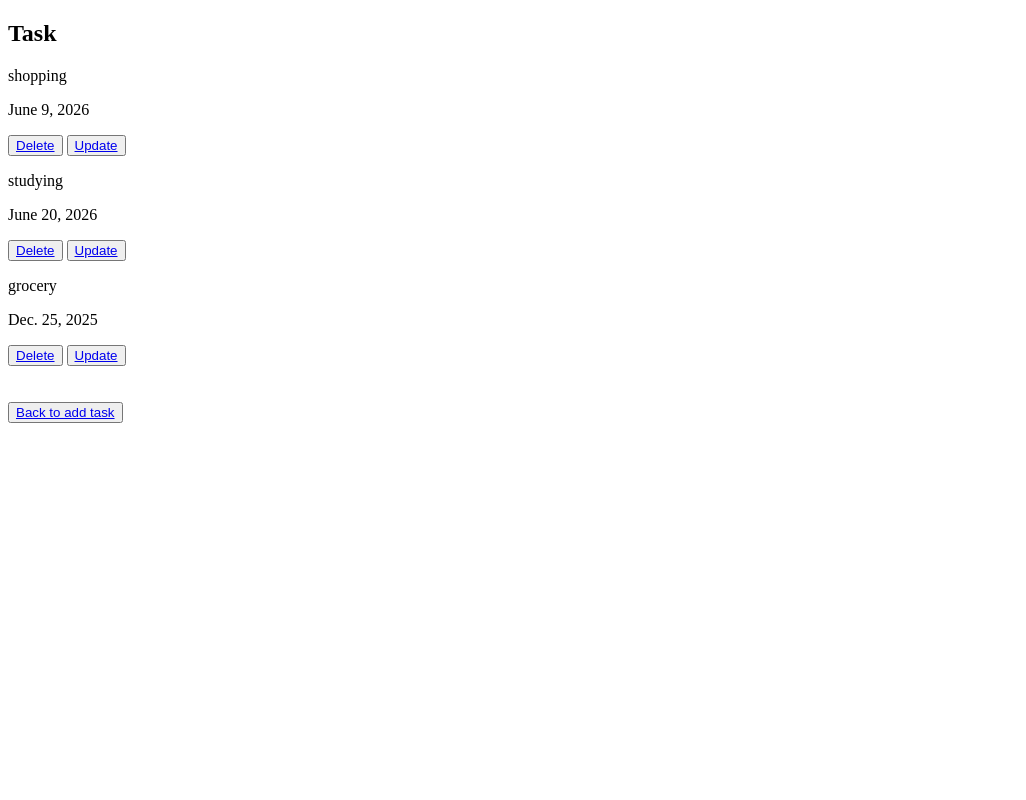
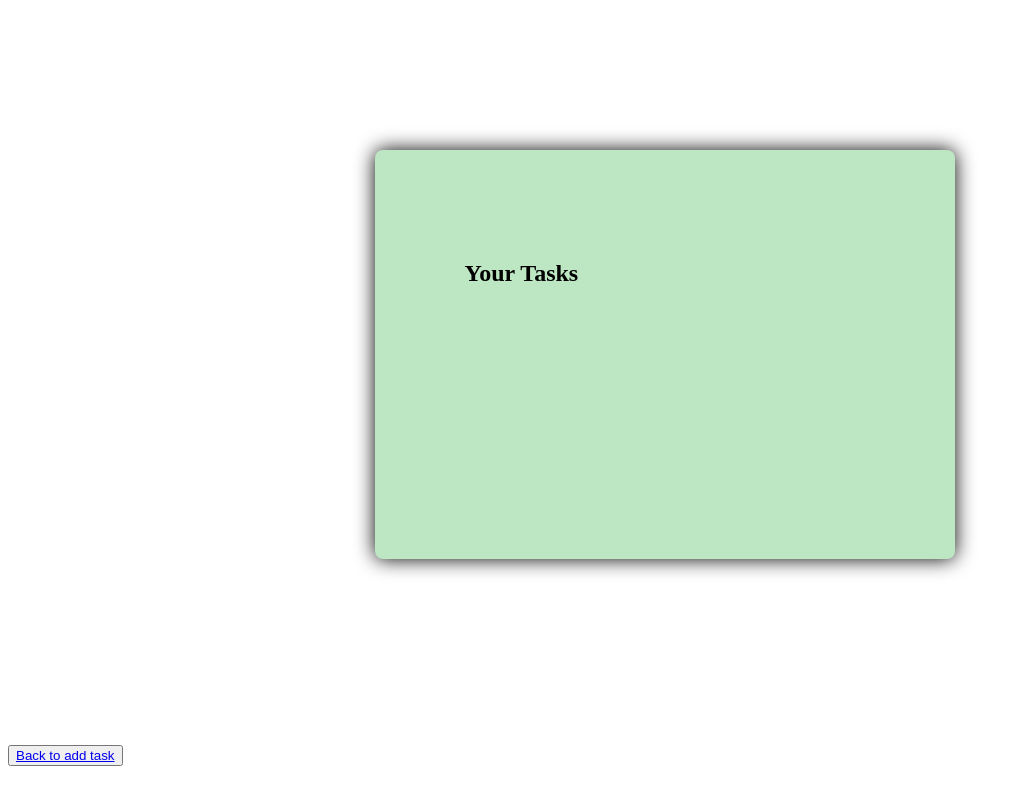
Before and after one commit to sandraroselyn/to-do-List, a Django app: page /task_list/ in a window 1280 px wide. Shown: the whole page, without its empty margins (0-1026 px from the left). Run offline with Django 5.2, Linux system fonts and the light colour scheme; data comes from the database, SQL or seed files in the repository; both versions use the stored data as it was after the commit.

Commit message:
style updation

```diff
--- a/project/templates/task_list.html
+++ b/project/templates/task_list.html
@@ -4,24 +4,33 @@
     <meta charset="UTF-8">
     <meta name="viewport" content="width=device-width, initial-scale=1.0">
     <title>Document</title>
+    <style>
+        .cont{
+            padding: 90px;
+           box-sizing: content-box;
+            box-shadow: 0 0 20px;
+            margin: 150px;
+            width: 400px;
+            margin-left: 29%;
+            border-radius: 8px;
+            background-color: rgb(189, 231, 194);
+        }
+
+
+    </style>
 </head>
 <body>
     <section>
-        <h1>Task</h1>
+        <div class="cont">
+            <h1>Your Tasks</h1>
             {% for i in task %}
-            <p>{{i.task}}</p>
-            <p>{{i.date}}</p>
-            <button>
-                <a href="{% url 'task'  i.id %}">Delete</a>
-            </button>
-            <button>
-                <a href="{% url 'update_task'  i.id %}">Update</a>
-            </button>
+                <br><br><br>
             {% endfor %}
         </section>
         <br><br>
         <button>
             <a href="{% url 'home'  %}">Back to add task</a>
         </button>
+    </div>
 </body>
 </html>
```
Also changed, not shown: project/templates/index.html (+24 -2 lines), project/templates/update_task.html (+40 -4 lines), project/db.sqlite3. Lines whose indentation alone changed are shown as unchanged.
